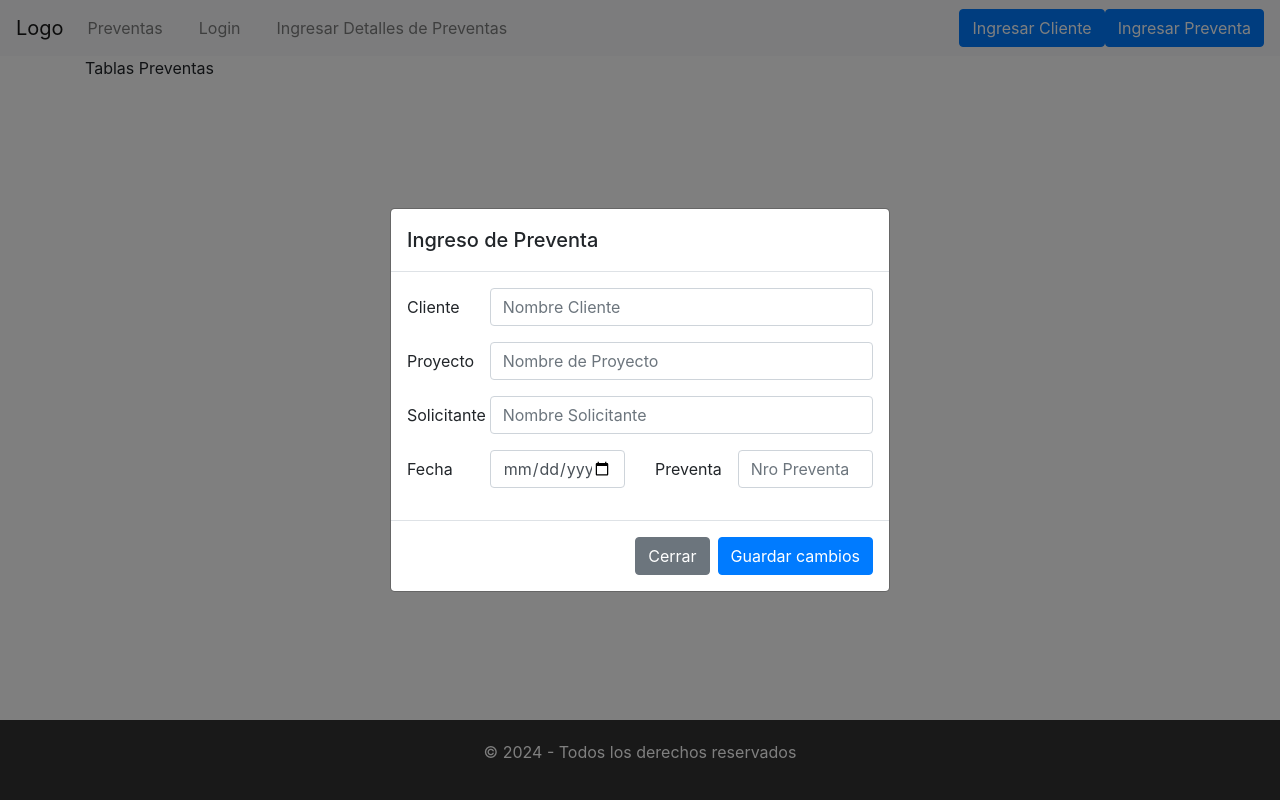
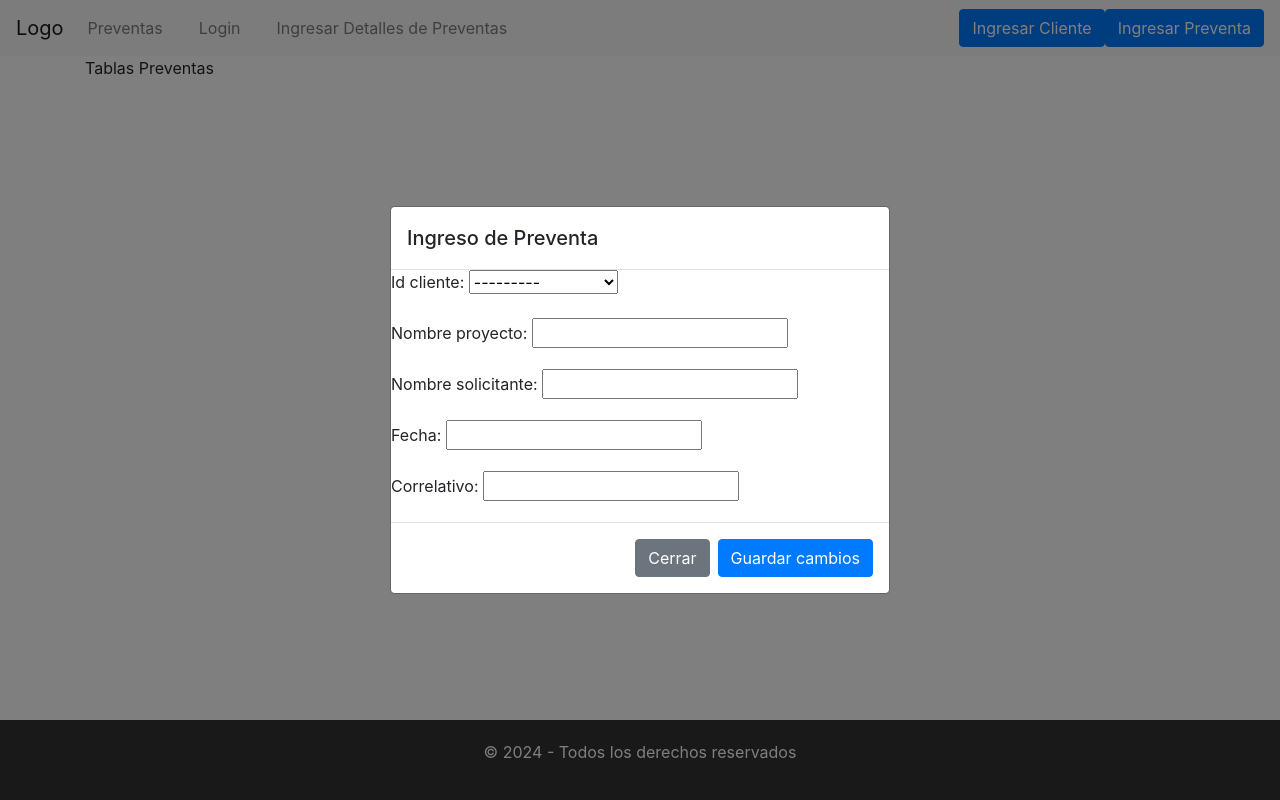
Before and after one commit to JavierMoraV/PreventasTeknica, a Django app: page /preventa/ in a window 1280 px wide, after a click on "Ingresar Preventa". Run offline with Django 5.2, Linux system fonts and the light colour scheme; tables that the repository leaves empty hold one stand-in row (values such as "Sample post"); some libraries are stand-ins or nearby versions.

Commit message:
feat: se logra cargar clientes con exito y preventas, y los carga en el home

```diff
--- a/Preventas/settings.py
+++ b/Preventas/settings.py
@@ -57,7 +57,7 @@
 TEMPLATES = [
     {
         'BACKEND': 'django.template.backends.django.DjangoTemplates',
-        'DIRS': [],
+        'DIRS': ['templates'],
         'APP_DIRS': True,
         'OPTIONS': {
             'context_processors': [
--- a/Preventas/urls.py
+++ b/Preventas/urls.py
@@ -1,14 +1,13 @@
 from django.contrib import admin
-from django.urls import path
+from django.urls import path, include
 from usuarios.views import redirect_to_usuarios
-from preventa.views import redirect_to_preventa
-from preventa.views import addInfo
-from preventa.views import ingresar_proyecto
+#from preventa.views import redirect_to_preventa
+from preventa.views import home_preventa
+
 
 urlpatterns = [
     path('admin/', admin.site.urls),
     path('', redirect_to_usuarios),
-    path('preventa/', redirect_to_preventa, name='preventa' ),
-    path('addInfo/', addInfo, name='addInfo'),
-    path('ingresar_proyecto/', ingresar_proyecto, name='ingresar_proyecto'),
+    path('preventa/', home_preventa, name='preventa' ),
+    path('preventa/', include('preventa.urls')),
 ]
--- /dev/null
+++ b/preventa/forms.py
@@ -0,0 +1,13 @@
+from django import forms
+from .models import Cliente, Preventa
+
+class ClienteForm(forms.ModelForm):
+    class Meta:
+        model = Cliente
+        fields = ['nombre']
+
+
+class PreventaForm(forms.ModelForm):
+    class Meta:
+        model = Preventa
+        fields = ['id_cliente', 'nombre_proyecto', 'nombre_solicitante', 'fecha', 'correlativo']
--- a/preventa/models.py
+++ b/preventa/models.py
@@ -1,18 +1,18 @@
-from django.db import models
-
 from django.db import models
 
 class Cliente(models.Model):
     id = models.AutoField(primary_key=True)
     nombre = models.CharField(max_length=100, null=False)
 
+
 class Preventa(models.Model):
     id = models.AutoField(primary_key=True)
-    cliente = models.ForeignKey(Cliente, on_delete=models.CASCADE, null=False)
-    nombre = models.CharField(max_length=100, null=False)
-    solicitante = models.CharField(max_length=100, null=False)
+    id_cliente = models.ForeignKey(Cliente, on_delete=models.CASCADE, null=False)
+    nombre_proyecto = models.CharField(max_length=100, null=False)
+    nombre_solicitante = models.CharField(max_length=100, null=False)
     fecha = models.DateField(null=False)
-    correlativo = models.CharField(max_length=50, null=False)
+    correlativo = models.IntegerField(null=False)
+
 
 class Usuario(models.Model):
     id = models.AutoField(primary_key=True)
--- a/preventa/templates/home.html
+++ b/preventa/templates/home.html
@@ -83,80 +83,8 @@
           </div>
 
           <form action="{% url 'ingresar_proyecto' %}" method="POST">
-            {% csrf_token %} {{ form.as_p }}
-            <div class="modal-body">
-              <div class="form-group row">
-                <label for="cliente" class="col-2 col-form-label text-left"
-                  >Cliente</label
-                >
-                <div class="col-10">
-                  <input
-                    type="text"
-                    class="form-control"
-                    id="cliente"
-                    name="cliente"
-                    placeholder="Nombre Cliente"
-                  />
-                </div>
-              </div>
+            {% csrf_token %} {{ PreventaForm.as_p }}
 
-              <div class="form-group row">
-                <label for="proyecto" class="col-2 col-form-label text-left"
-                  >Proyecto</label
-                >
-                <div class="col-10">
-                  <input
-                    type="text"
-                    class="form-control"
-                    id="proyecto"
-                    name="proyecto"
-                    placeholder="Nombre de Proyecto"
-                  />
-                </div>
-              </div>
-
-              <div class="form-group row">
-                <label for="solicitante" class="col-2 col-form-label text-left"
-                  >Solicitante</label
-                >
-                <div class="col-10">
-                  <input
-                    type="text"
-                    class="form-control"
-                    id="solicitante"
-                    name="solicitante"
-                    placeholder="Nombre Solicitante"
-                  />
-                </div>
-              </div>
-
-              <div class="form-group row">
-                <label for="fecha" class="col-2 col-form-label text-left"
-                  >Fecha</label
-                >
-                <div class="col-4">
-                  <input
-                    type="date"
-                    class="form-control"
-                    id="fecha"
-                    name="fecha"
-                    placeholder=""
-                  />
-                </div>
-                <label for="correlativo" class="col-2 col-form-label"
-                  >Preventa</label
-                >
-                <div class="col-4">
-                  <input
-                    type="text"
-                    class="form-control"
-                    id="correlativo"
-                    name="correlativo"
-                    placeholder="Nro Preventa"
-                  />
-                </div>
-              </div>
-            </div>
 
             <div class="modal-footer">
               <button
@@ -191,24 +119,12 @@
             <h5 class="modal-title" id="ingresarCliente">Ingreso de Cliente</h5>
           </div>
 
-          <form action="#" method="POST">
-            {% csrf_token %} {{ form.as_p }}
-            <div class="modal-body">
-              <div class="form-group row">
-                <label for="cliente" class="col-12 col-form-label text-left"
-                  >Nombre de Cliente</label
-                >
-                <div class="col-10">
-                  <input
-                    type="text"
-                    class="form-control"
-                    id="cliente"
-                    name="cliente"
-                    placeholder="Nombre Cliente"
-                  />
-                </div>
-              </div>
-            </div>
+          <form method="POST">
+            {% csrf_token %}
+            {{ ClienteForm.as_p }}
+            <button type="submit" class="btn btn-primary">
+              Guardar cambios
+            </button>
 
             <div class="modal-footer">
               <button
@@ -218,11 +134,10 @@
               >
                 Cerrar
               </button>
-              <button type="submit" class="btn btn-primary">
-                Guardar cambios
-              </button>
             </div>
           </form>
+
+
         </div>
       </div>
     </div>
@@ -232,6 +147,8 @@
       {% block content %} Tablas Preventas {% endblock %}
     </div>
 
+
+
     <footer>
       <p>&copy; 2024 - Todos los derechos reservados</p>
     </footer>
--- /dev/null
+++ b/preventa/urls.py
@@ -0,0 +1,9 @@
+#from django.contrib import admin
+from django.urls import path
+from preventa.views import addInfo
+from preventa.views import ingresar_proyecto
+
+urlpatterns = [
+    path('addInfo/', addInfo, name='addInfo'),
+    path('ingresar_proyecto/', ingresar_proyecto, name='ingresar_proyecto')
+]
--- a/preventa/views.py
+++ b/preventa/views.py
@@ -1,7 +1,6 @@
-from django.http import HttpResponse
 from django.shortcuts import render, redirect
 from .models import Preventa
-
+from .forms import ClienteForm, PreventaForm
 
 # Create your views here.
 def redirect_to_preventa(request):
@@ -30,5 +29,17 @@
         proyecto_nuevo.save()
 
         return redirect('preventa')
+    return render(request, 'preventa')
 
-    return render(request, 'preventa')
+
+def home_preventa(request):
+    if request.method == 'POST':
+        formCliente = ClienteForm(request.POST)
+        formPreventa = PreventaForm(request.POST)
+        if formCliente.is_valid() and formPreventa.is_valid():
+            formCliente.save()
+            formPreventa.save()
+    else:
+        formCliente = ClienteForm()
+        formPreventa = PreventaForm()
+    return render(request, 'home.html', {'ClienteForm': formCliente, 'PreventaForm': formPreventa})
```
Also changed, not shown: preventa/templates/basurero.html (added, +73 -0 lines), preventa/migrations/0003_rename_cliente_preventa_nombre_cliente_and_more.py (added), preventa/migrations/0004_rename_nombre_cliente_preventa_id_cliente.py (added).
